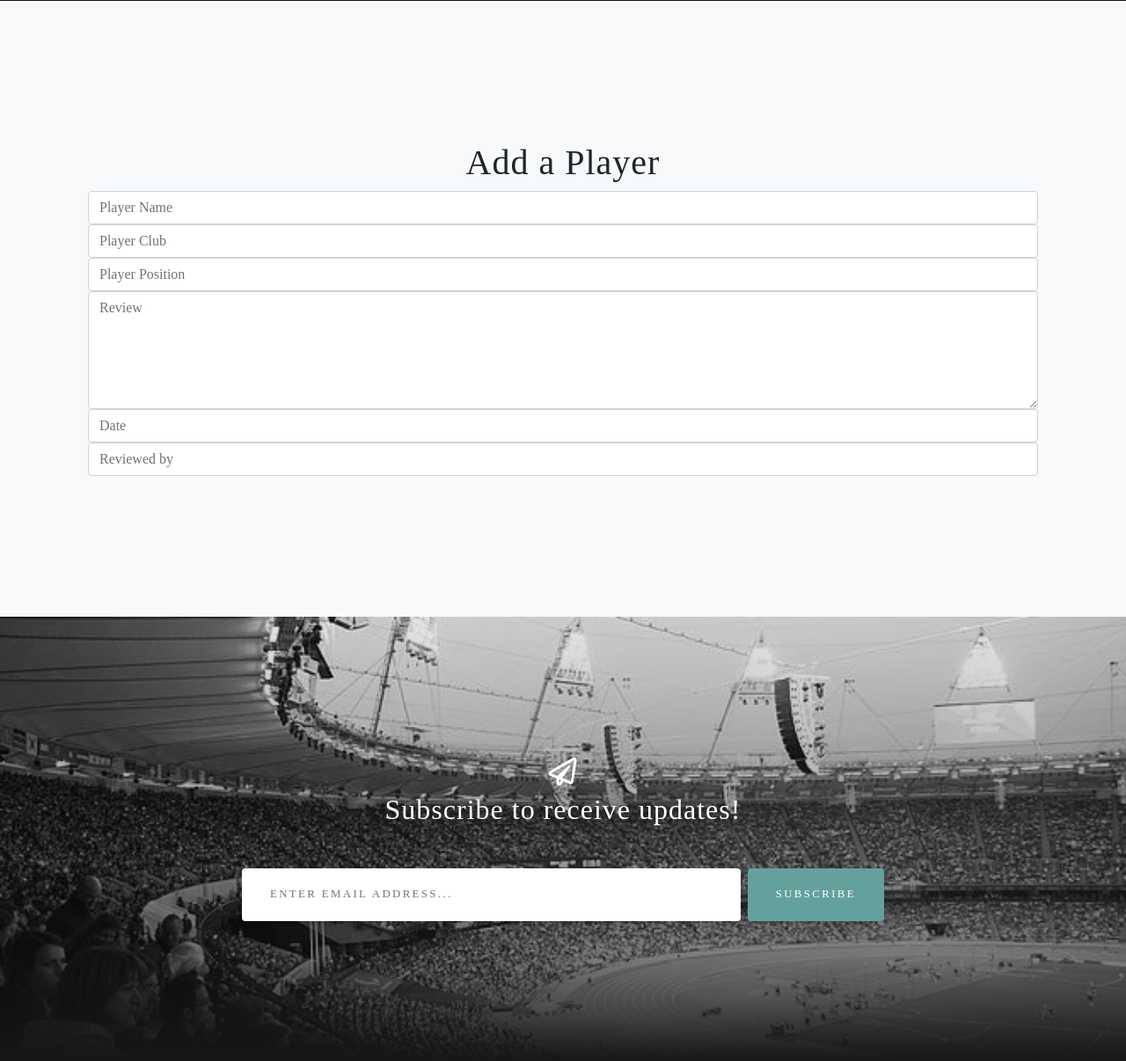
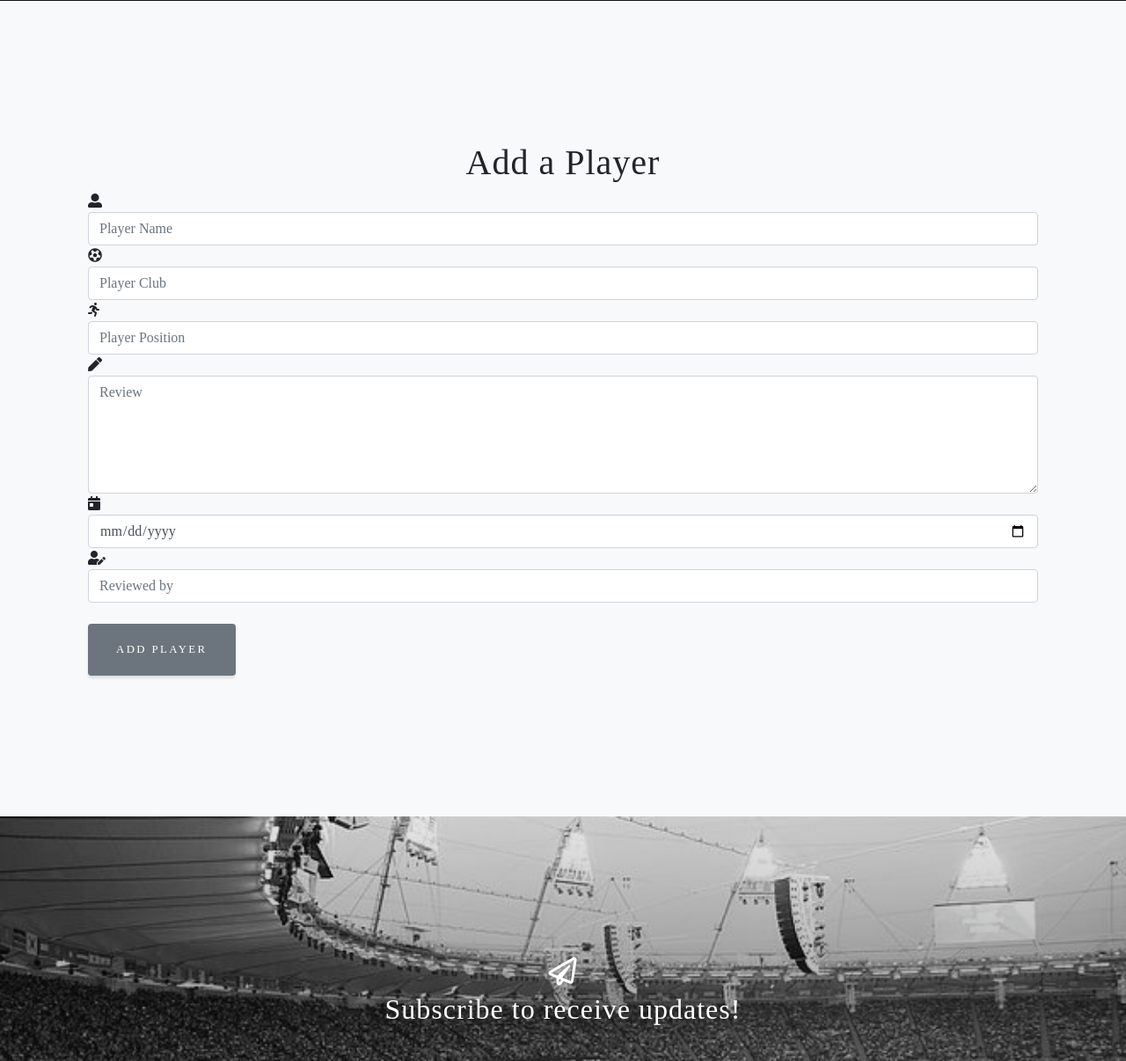
Before and after one commit to darrenmcgill35/milestone-project-3, a Flask app: page /add_a_player in a window 1280 px wide. Shown: the part 799-2005 px from the top of the page at 88% size. Run offline with Flask 2, Linux system fonts and the light colour scheme; data that the repository does not hold is empty; some libraries are stand-ins or nearby versions.

Commit message:
update add_a_plaper.html

```diff
--- a/app.py
+++ b/app.py
@@ -26,7 +26,14 @@ def review():
 
 @app.route('/add_a_player', methods=["GET", "POST"])
 def add_a_player():
-    return render_template("add_a_player.html", page_title="Add a Player")
+    return render_template("add_a_player.html", page_title="Add a Player", players=mongo.db.players.find())
+
+
+@app.route('/insert_player', methods=['POST'])
+def insert_player():
+    reviews = mongo.db.reviews
+    reviews.insert_one(request.form.to_dict())
+    return redirect(url_for('review_a_player'))
 
 
 @app.route('/review_a_player', methods=["GET", "POST"])
--- a/templates/add_a_player.html
+++ b/templates/add_a_player.html
@@ -1,27 +1,36 @@
 {% extends 'base.html' %} {% block content %}
 <h1 class="text-center">{{ page_title }}</h1>
 
-    <form action="" method="POST" class="col-sm-12">
+    <form action="{{ url_for('insert_player') }}" method="POST" class="col-sm-12">
       <div class="form-row">
         <div class="col-sm-12">
+            <i class="fas fa-user-alt"></i>
           <input id="player_name" name="player_name" type="text" class="form-control" placeholder="Player Name">
         </div>
         <div class="col-sm-12">
+            <i class="fas fa-futbol"></i>
           <input id="player_club" name="player_club" type="text" class="form-control" placeholder="Player Club">
         </div>
           <div class="col-sm-12">
+              <i class="fas fa-running"></i>
           <input id="player_position" name="player_position" type="text" class="form-control" placeholder="Player Position">
         </div>
           <div class="col-sm-12">
+              <i class="fas fa-pen"></i>
           <textarea id="player_review" name="player_review " class="form-control" rows="5" placeholder="Review"></textarea>
         </div>
           <div class="col-sm-12">
-          <input type="text" class="form-control" placeholder="Date">
+              <i class="fas fa-calendar-day"></i>
+          <input type="date" id="picker" class="form-control" placeholder="Date">
         </div>
           <div class="col-sm-12">
+              <i class="fas fa-user-edit"></i>
           <input id="review_from" name="review_from" type="text" class="form-control" placeholder="Reviewed by">
         </div>
       </div>
+        <br>
+
+    <button type="submit" class="btn btn-secondary" name="action">Add Player</button>
 
     </form>
 
--- a/templates/base.html
+++ b/templates/base.html
@@ -4,12 +4,10 @@
     <meta charset="UTF-8">
     <link rel="stylesheet" href="https://stackpath.bootstrapcdn.com/bootstrap/4.3.1/css/bootstrap.min.css" integrity="sha384-ggOyR0iXCbMQv3Xipma34MD+dH/1fQ784/j6cY/iJTQUOhcWr7x9JvoRxT2MZw1T" crossorigin="anonymous">
     <!--<link rel="stylesheet" href="{{ url_for('static', filename='vendor/bootstrap/css/bootstrap.min.css') }}" type="text/css" />-->
-    <!--<link rel="stylesheet" href="{{ url_for('static', filename='vendor/bootstrap/css/bootstrap-grid.min.css') }}" type="text/css" />-->
+    <link rel="stylesheet" href="{{ url_for('static', filename='vendor/bootstrap/css/bootstrap-grid.min.css') }}" type="text/css" />
     <link rel="stylesheet" href="{{ url_for('static', filename='css/grayscale.min.css') }}" type="text/css" />
     <link rel="stylesheet" href="https://use.fontawesome.com/releases/v5.8.1/css/all.css" integrity="sha384-50oBUHEmvpQ+1lW4y57PTFmhCaXp0ML5d60M1M7uH2+nqUivzIebhndOJK28anvf" crossorigin="anonymous">
     <link rel="stylesheet" href="https://cdnjs.cloudflare.com/ajax/libs/hover.css/2.3.1/css/hover-min.css" type="text/css">
-    <!--<link href="https://fonts.googleapis.com/icon?family=Material+Icons" rel="stylesheet">-->
-    <!--<link rel="stylesheet" href="https://cdnjs.cloudflare.com/ajax/libs/materialize/1.0.0/css/materialize.min.css">-->
     <title>Player Review</title>
 </head>
 <body>
@@ -151,10 +149,6 @@
     <script src="https://stackpath.bootstrapcdn.com/bootstrap/4.3.1/js/bootstrap.min.js" integrity="sha384-JjSmVgyd0p3pXB1rRibZUAYoIIy6OrQ6VrjIEaFf/nJGzIxFDsf4x0xIM+B07jRM" crossorigin="anonymous"></script>
     <script src="{{ url_for('static', filename='vendor/jquery/jquery.min.js') }}"></script>
     <script src="{{ url_for('static', filename='vendor/bootstrap/js/bootstrap.bundle.min.js') }}"></script>
-    <<!--script src="https://cdnjs.cloudflare.com/ajax/libs/materialize/0.100.2/js/materialize.min.js"></script>-->
-    <!--<script src="https://cdnjs.cloudflare.com/ajax/libs/materialize/1.0.0/js/materialize.min.js"></script>-->
-
-
 
   <!-- Plugin JavaScript -->
   <script src="{{ url_for('static', filename='vendor/jquery-easing/jquery.easing.min.js') }}"></script>
```
Also changed, not shown: templates/review.html (+1 -6 lines), static/img/first_review_img.jpg (deleted), static/img/second_review_img.jpg (deleted), static/js/grayscale.js (line endings or trailing spaces).
